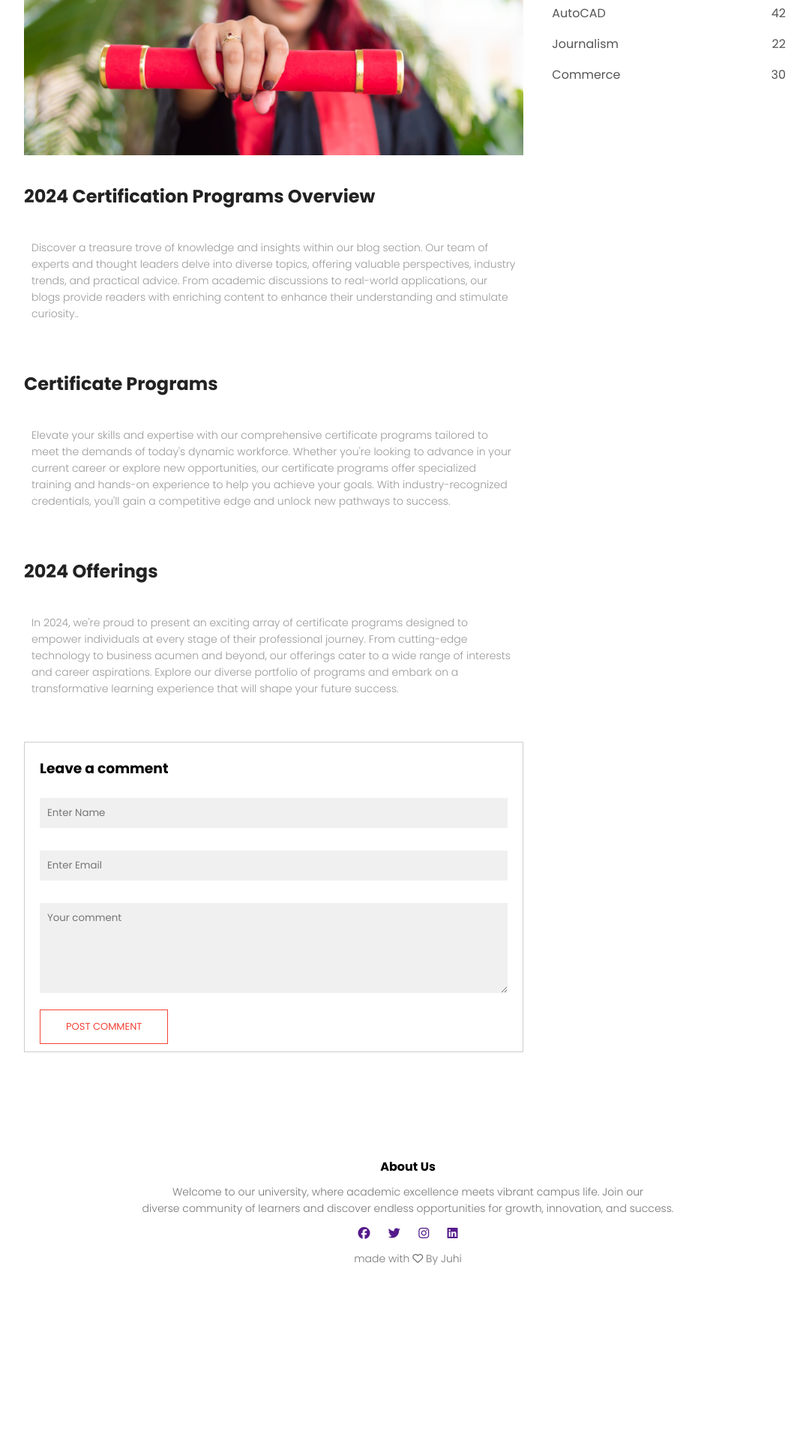
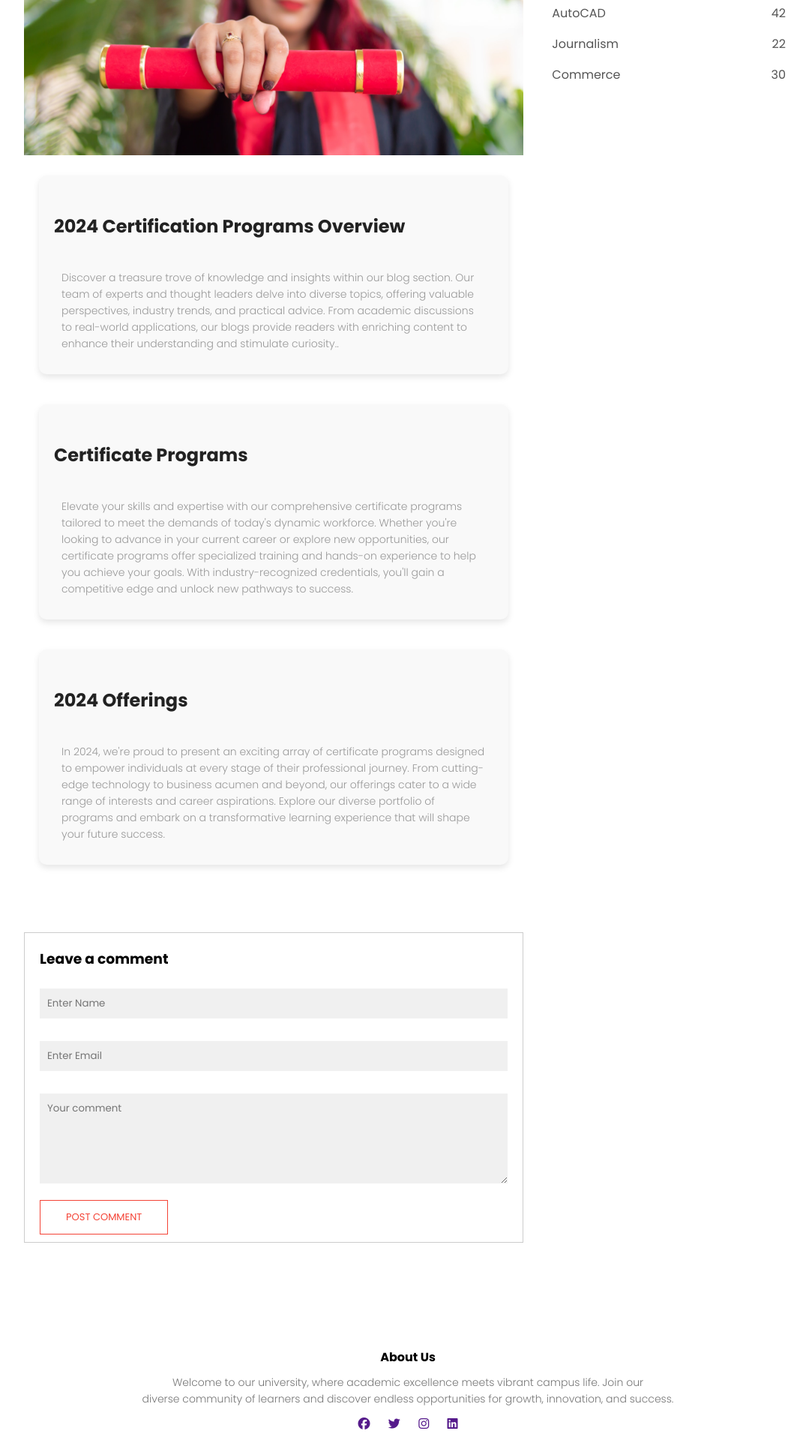
Before and after one commit to juhinagpure/Eduford-university, a PHP site: page /blog.html in a window 1280 px wide. Shown: the part 747-2667 px from the top of the page at 75% size, without its empty margins (96-1175 px from the left). Before the commit the page ends 2434 px from the top, so only its background shows below. Run offline with PHP 8.4, Linux system fonts and the light colour scheme; some libraries are stand-ins or nearby versions.

Commit message:
the #85  coursepage style updated hover effects on card
the courses page had 3 paras without card effects.
iot is updated with adding css and js sliding and hover effects.

```diff
--- a/blog.html
+++ b/blog.html
@@ -40,15 +40,31 @@
         <div class="row">
             <div class="blog-left">
                 <img src="./eduford_img/certificate.jpg" alt="">
+                <div class="container1">
+                <div class="wrap">
                     <h2>2024 Certification Programs Overview</h2>
-                <p>Discover a treasure trove of knowledge and insights within our blog section. Our team of experts and thought leaders delve into diverse topics, offering valuable perspectives, industry trends, and practical advice. From academic discussions to real-world applications, our blogs provide readers with enriching content to enhance their understanding and stimulate curiosity..</p>
-                <br>
+                    <p>Discover a treasure trove of knowledge and insights within our blog section. Our team of experts
+                        and thought leaders delve into diverse topics, offering valuable perspectives, industry trends,
+                        and practical advice. From academic discussions to real-world applications, our blogs provide
+                        readers with enriching content to enhance their understanding and stimulate curiosity..</p>
+                </div>
+                <div class="wrap">
                     <h2>Certificate Programs</h2>
-                <p>Elevate your skills and expertise with our comprehensive certificate programs tailored to meet the demands of today's dynamic workforce. Whether you're looking to advance in your current career or explore new opportunities, our certificate programs offer specialized training and hands-on experience to help you achieve your goals. With industry-recognized credentials, you'll gain a competitive edge and unlock new pathways to success.</p>
-                <br>
+                    <p>Elevate your skills and expertise with our comprehensive certificate programs tailored to meet
+                        the demands of today's dynamic workforce. Whether you're looking to advance in your current
+                        career or explore new opportunities, our certificate programs offer specialized training and
+                        hands-on experience to help you achieve your goals. With industry-recognized credentials, you'll
+                        gain a competitive edge and unlock new pathways to success.</p>
+                </div>
+                <div class="wrap">
                     <h2>2024 Offerings</h2>
-                <p>In 2024, we're proud to present an exciting array of certificate programs designed to empower individuals at every stage of their professional journey. From cutting-edge technology to business acumen and beyond, our offerings cater to a wide range of interests and career aspirations. Explore our diverse portfolio of programs and embark on a transformative learning experience that will shape your future success.</p>
-
+                    <p>In 2024, we're proud to present an exciting array of certificate programs designed to empower
+                        individuals at every stage of their professional journey. From cutting-edge technology to
+                        business acumen and beyond, our offerings cater to a wide range of interests and career
+                        aspirations. Explore our diverse portfolio of programs and embark on a transformative learning
+                        experience that will shape your future success.</p>
+                </div>
+            </div>
                 <div class="comment-box">
                     <h3>Leave a comment</h3>
                     <form class="comment-form">
@@ -143,6 +159,25 @@
 
         requestAnimationFrame(raf);
 
+        document.addEventListener("DOMContentLoaded", function () {
+    const wraps = document.querySelectorAll('.wrap');
+
+    const observer = new IntersectionObserver((entries, observer) => {
+        entries.forEach(entry => {
+            if (entry.isIntersecting) {
+                entry.target.classList.add('show');
+                observer.unobserve(entry.target);
+            }else {
+    entry.target.classList.remove('show'); /* Highlighted addition */
+}
+
+        });
+    }, { threshold: 0.1 });
+
+    wraps.forEach(wrap => {
+        observer.observe(wrap);
+    });
+});
 
     </script>
 </body>
--- a/index.html
+++ b/index.html
@@ -30,6 +30,7 @@
                     <li><a href="contact.html">COURSE</a></li>
                     <li><a href="blog.html">BLOG</a></li>
                     <li><a href="contact.html">CONTACT</a></li>
+
                 </ul>
             </div><i class="fa-solid fa-bars" onclick="showMenu()"></i>
         </nav>
--- a/style.css
+++ b/style.css
@@ -2,6 +2,9 @@
     margin: 0;
     padding: 0;
     font-family: 'Poppins', sans-serif;
+}
+body{
+
 }
 
 .header {
@@ -289,6 +292,37 @@ h3 {
     text-align: center;
     padding: 10px;
 }
+.container1 {
+    display: flex;
+    flex-direction: column;
+    gap: 20px; /* Space between each .wrap element */
+    padding: 20px; /* Optional: Add some padding around the container */
+}
+
+.wrap {
+    background-color: #f9f9f9; /* Background color for the wrap class */
+    padding: 20px; /* Padding inside each wrap element */
+    border-radius: 10px; /* Rounded corners */
+    box-shadow: 0 4px 8px rgba(0, 0, 0, 0.1); /* Subtle shadow for better visibility */
+    transition: transform 0.3s ease, box-shadow 0.3s ease; /* Smooth transition for the hover effect */
+    margin-bottom: 20px;
+    opacity: 0; /* Initially hide the element */
+    transform: translateX(-100px);
+}
+
+.wrap:hover {
+    transform: scale(1.05); /* Scale up the wrap element on hover */
+    box-shadow: 0 8px 16px rgba(0, 0, 0, 0.2); /* Increase shadow on hover */
+}
+.wrap.show {
+    opacity: 1; /* Show the element */
+    transform: translateX(0); /* Move the element to its final position */
+    transition: transform 2s ease, opacity 0.6s ease; /* Smooth transition for the animation */
+}
+h2, p {
+    margin: 0; /* Remove default margin */
+}
+
 
 /* testimonials */
 .testimonials {
```
Lines whose indentation alone changed are shown as unchanged.
